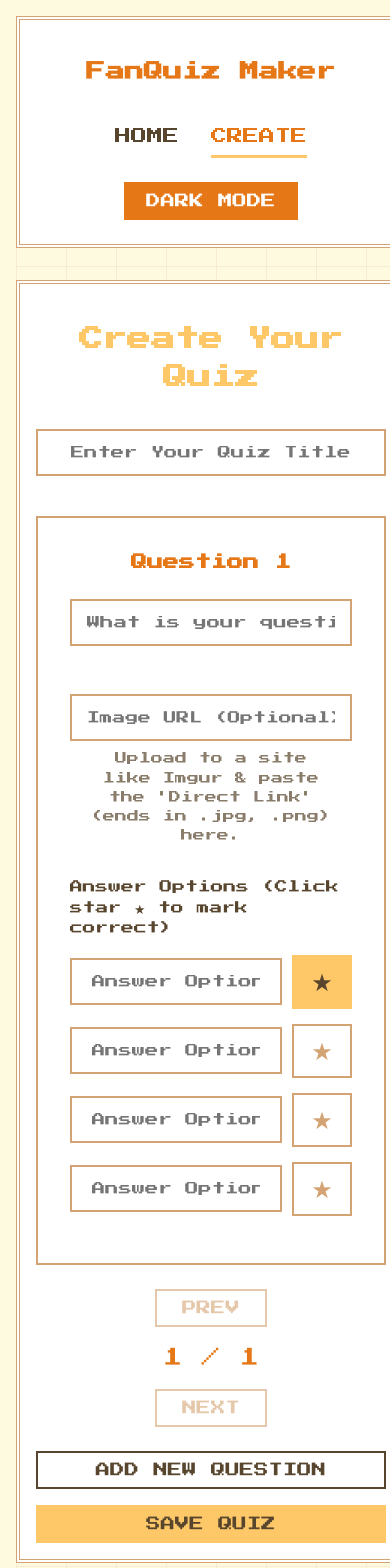
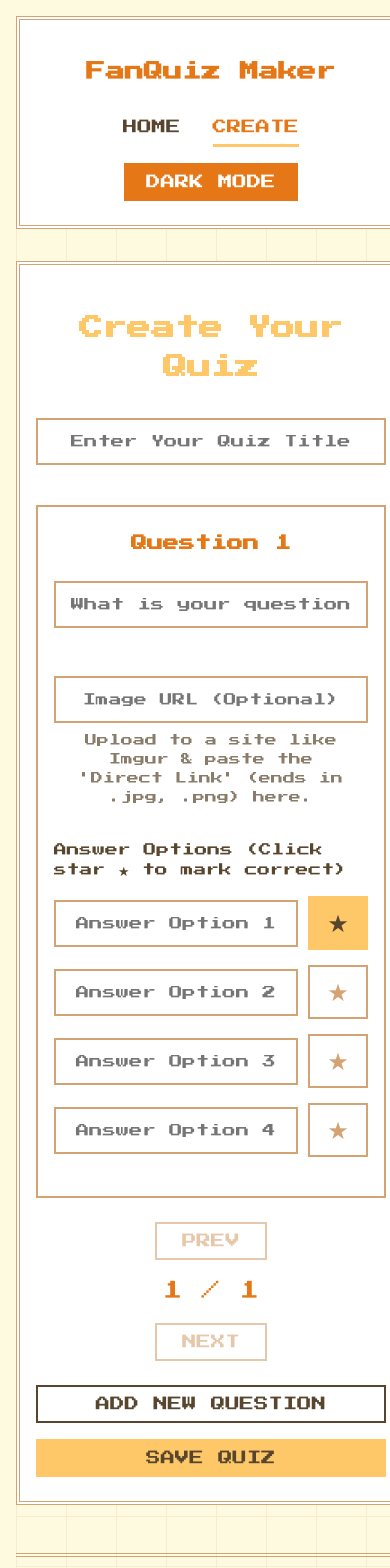
Before and after one commit to IsherfG/fun-quiz, a React (Vite) app: page /create in a window 390 px wide. Shown: the top 1568 px of the page. Built offline with nearby package versions, Linux system fonts and the light colour scheme; no server answers.

Commit message:
Mobile UI Fixed

```diff
--- a/src/App.css
+++ b/src/App.css
@@ -1,86 +1,25 @@
 /* src/App.css */
 
-.app-wrapper {
-  position: relative;
-  overflow: hidden;
-}
-.app-content-wrapper {
-  position: relative;
-  z-index: 2;
-}
+.app-wrapper { position: relative; overflow: hidden; }
+.app-content-wrapper { position: relative; z-index: 2; }
 
-/* --- NEW: Styles for the Retro Grid Background --- */
-.background-grid {
-  width: 100%;
-  height: 100%;
-  position: absolute;
-  top: 0;
-  left: 0;
-  z-index: 1;
+/* --- Grid Background --- */
+.background-grid { width: 100%; height: 100%; position: absolute; top: 0; left: 0; z-index: 1; background-size: 50px 50px; background-image: linear-gradient(to right, var(--border-color) 1px, transparent 1px), linear-gradient(to bottom, var(--border-color) 1px, transparent 1px); opacity: 0.15; transition: opacity 0.3s; }
+.theme-dark .background-grid { opacity: 0.3; transform: perspective(400px) rotateX(50deg); }
 
-  /* Create a grid using CSS gradients */
-  background-size: 50px 50px;
-  background-image:
-    linear-gradient(to right, var(--border-color) 1px, transparent 1px),
-    linear-gradient(to bottom, var(--border-color) 1px, transparent 1px);
+/* --- Header --- */
+.app-header { background-color: var(--card-bg); border: 4px double var(--border-color); padding: 1rem 2rem; margin-bottom: 2rem; display: flex; justify-content: space-between; align-items: center; }
+.app-title { font-size: 1.5rem; color: var(--secondary-accent); }
+.app-nav a { color: var(--text-color); text-decoration: none; font-size: 1rem; margin-left: 2rem; padding-bottom: 5px; border-bottom: 3px solid transparent; }
+.app-nav a:hover { color: var(--secondary-accent); }
+.app-nav a.active { color: var(--secondary-accent); border-bottom-color: var(--primary-accent); }
+.theme-toggle-button { background: var(--secondary-accent); color: var(--button-text-color); border: 2px solid var(--secondary-accent); white-space: nowrap; }
 
-  /* Make it very subtle in the light theme */
-  opacity: 0.15;
-  transition: opacity 0.3s;
-}
+/* --- Main Content Area --- */
+.app-content { background-color: var(--card-bg); border: 4px double var(--border-color); padding: 2rem; }
 
-/* Make the grid glow and add perspective in the dark theme */
-.theme-dark .background-grid {
-  opacity: 0.3;
-  /* This creates the cool 3D perspective effect */
-  transform: perspective(400px) rotateX(50deg);
-}
-/* --- End of New Styles --- */
-
-
-/* Header */
-.app-header {
-  background-color: var(--card-bg);
-  border: 4px double var(--border-color);
-  padding: 1rem 2rem;
-  margin-bottom: 2rem;
-  display: flex;
-  justify-content: space-between;
-  align-items: center;
-}
-.app-title {
-  font-size: 1.5rem;
-  color: var(--secondary-accent);
-}
-.app-nav a {
-  color: var(--text-color);
-  text-decoration: none;
-  font-size: 1rem;
-  margin-left: 2rem;
-  padding-bottom: 5px;
-  border-bottom: 3px solid transparent;
-}
-.app-nav a:hover {
-  color: var(--secondary-accent);
-}
-.app-nav a.active {
-  color: var(--secondary-accent);
-  border-bottom-color: var(--primary-accent);
-}
-.theme-toggle-button {
-  background: var(--secondary-accent);
-  color: var(--button-text-color);
-  border: 2px solid var(--secondary-accent);
-}
-
-/* Main Content Area */
-.app-content {
-  background-color: var(--card-bg);
-  border: 4px double var(--border-color);
-  padding: 2rem;
-}
-
-/* Media Queries */
+/* --- Media Queries for Responsiveness --- */
+/* Tablet */
 @media (max-width: 768px) {
   .app-header {
     flex-direction: column;
@@ -95,7 +34,11 @@
   }
   .app-nav a { margin-left: 0; }
 }
+
+/* Mobile */
 @media (max-width: 480px) {
-  .app-title { font-size: 1.2rem; }
-  .app-content { padding: 1rem; }
+  .app-header { gap: 1rem; }
+  .app-title { font-size: 1.2rem; text-align: center; }
+  .app-content { padding: 1.5rem 1rem; }
+  .app-nav a { font-size: 0.9rem; }
 }
--- a/src/components/QuizBuilder.css
+++ b/src/components/QuizBuilder.css
@@ -1,203 +1,41 @@
 /* src/components/QuizBuilder.css */
 
-.quiz-builder h2 {
-  font-size: 1.5rem;
-  color: var(--primary-accent);
-  text-align: center;
-  margin-bottom: 2rem;
+.quiz-builder h2 { font-size: 1.5rem; color: var(--primary-accent); text-align: center; margin-bottom: 2rem; }
+.quiz-title-input { display: block; margin: 0 auto 2.5rem auto; max-width: 70%; text-align: center; }
+.question-card { border: 2px solid var(--border-color); padding: 2rem; }
+.question-card > input { margin-bottom: 2rem; }
+.question-card h4 { color: var(--secondary-accent); margin-top: 0; margin-bottom: 1.5rem; text-align: center; }
+.question-card label { display: block; margin-bottom: 1rem; font-size: 0.8rem; text-align: left; }
+.image-url-input { margin-top: 1rem; margin-bottom: 2rem; text-align: center; font-size: 0.8rem; }
+.helper-text { font-size: 0.75rem; text-align: center; opacity: 0.7; margin: -1.5rem 0 2rem 0; padding: 0 1rem; }
+.answer-option-wrapper input { padding: 15px 20px; }
+.options-container { display: flex; flex-direction: column; gap: 15px; margin-bottom: 15px; }
+.answer-option-wrapper { display: flex; align-items: center; gap: 10px; }
+.answer-option-wrapper input { flex-grow: 1; }
+.correct-answer-btn { padding: 10px; font-size: 1.5rem; background: transparent; border: 2px solid var(--border-color); color: var(--border-color); width: 60px; flex-shrink: 0; }
+.correct-answer-btn.selected { background: var(--primary-accent); color: var(--text-color); border-color: var(--primary-accent); }
+.correct-answer-btn:hover:not(.selected) { background: var(--bg-color); }
+.question-navigation { display: flex; justify-content: space-between; align-items: center; margin: 1.5rem 0; }
+.question-navigation button { background: transparent; color: var(--text-color); border: 2px solid var(--text-color); padding: 10px 25px; }
+.question-navigation button:hover:not(:disabled) { background: var(--text-color); color: var(--card-bg); }
+.question-navigation button:disabled { border-color: var(--border-color); color: var(--border-color); cursor: not-allowed; opacity: 0.6; }
+.question-progress { font-size: 1.2rem; color: var(--secondary-accent); }
+.builder-buttons { display: flex; justify-content: space-between; margin-top: 1rem; }
+.builder-buttons button { background: transparent; color: var(--text-color); border: 2px solid var(--text-color); }
+.builder-buttons button:hover { background: var(--text-color); color: var(--card-bg); }
+.save-button { background: var(--primary-accent) !important; color: var(--text-color) !important; border-color: var(--primary-accent) !important; }
+.save-button:hover { background: transparent !important; color: var(--primary-accent) !important; }
+.generated-url-container { margin-top: 2.5rem; padding: 1.5rem; border: 2px dashed var(--primary-accent); text-align: center; }
+.generated-url-container h4 { color: var(--secondary-accent); }
+.url-display { display: flex; gap: 10px; margin-top: 1rem; }
+.url-display button { background: var(--secondary-accent); color: var(--button-text-color); border: 2px solid var(--secondary-accent); }
+.url-display button:hover { background: transparent; color: var(--secondary-accent); }
+
+/* --- Media Queries for Mobile Responsiveness --- */
+@media (max-width: 480px) {
+  .quiz-title-input { max-width: 100%; }
+  .question-card { padding: 1.5rem 1rem; }
+  .question-navigation { flex-direction: column; gap: 1rem; }
+  .builder-buttons { flex-direction: column; gap: 1rem; }
+  .url-display { flex-direction: column; }
 }
-
-/* --- Refinements for Spacing and Alignment --- */
-
-.quiz-title-input {
-  /* Center the title input and give it a max-width */
-  display: block;
-  margin: 0 auto 2.5rem auto; /* More margin at the bottom */
-  max-width: 70%;
-  text-align: center;
-}
-
-.question-card {
-  border: 2px solid var(--border-color);
-  padding: 2rem; /* Increased padding for more internal space */
-}
-
-/* Add more space below the main question input */
-.question-card > input {
-  margin-bottom: 2rem;
-}
-
-.question-card h4 {
-  color: var(--secondary-accent);
-  margin-top: 0;
-  margin-bottom: 1.5rem;
-  text-align: center;
-}
-
-.question-card label {
-  display: block;
-  margin-bottom: 1rem; /* More space below the label */
-  font-size: 0.8rem;
-  text-align: left; /* Align the label to the left for a cleaner look */
-}
-
-/* Give the text inside the inputs more breathing room */
-.answer-option-wrapper input {
-  padding: 15px 20px;
-}
-/* --- End of Refinements --- */
-
-.options-container {
-  display: flex;
-  flex-direction: column;
-  gap: 15px;
-  margin-bottom: 15px;
-}
-
-.answer-option-wrapper {
-  display: flex;
-  align-items: center;
-  gap: 10px;
-}
-
-.answer-option-wrapper input {
-  flex-grow: 1;
-}
-
-.correct-answer-btn {
-  padding: 10px;
-  font-size: 1.5rem;
-  background: transparent;
-  border: 2px solid var(--border-color);
-  color: var(--border-color);
-  width: 60px;
-  flex-shrink: 0;
-}
-
-.correct-answer-btn.selected {
-  background: var(--primary-accent);
-  color: var(--text-color);
-  border-color: var(--primary-accent);
-}
-
-.correct-answer-btn:hover:not(.selected) {
-  background: var(--bg-color);
-}
-
-.question-navigation {
-  display: flex;
-  justify-content: space-between;
-  align-items: center;
-  margin: 1.5rem 0;
-}
-
-.question-navigation button {
-  background: transparent;
-  color: var(--text-color);
-  border: 2px solid var(--text-color);
-  padding: 10px 25px;
-}
-
-.question-navigation button:hover:not(:disabled) {
-  background: var(--text-color);
-  color: var(--card-bg);
-}
-
-.question-navigation button:disabled {
-  border-color: var(--border-color);
-  color: var(--border-color);
-  cursor: not-allowed;
-  opacity: 0.6;
-}
-
-.question-progress {
-  font-size: 1.2rem;
-  color: var(--secondary-accent);
-}
-
-.builder-buttons {
-  display: flex;
-  justify-content: space-between;
-  margin-top: 1rem;
-}
-
-.builder-buttons button {
-  background: transparent;
-  color: var(--text-color);
-  border: 2px solid var(--text-color);
-}
-
-.builder-buttons button:hover {
-  background: var(--text-color);
-  color: var(--card-bg);
-}
-
-.save-button {
-  background: var(--primary-accent) !important;
-  color: var(--text-color) !important;
-  border-color: var(--primary-accent) !important;
-}
-
-.save-button:hover {
-  background: transparent !important;
-  color: var(--primary-accent) !important;
-}
-
-.generated-url-container {
-  margin-top: 2.5rem;
-  padding: 1.5rem;
-  border: 2px dashed var(--primary-accent);
-  text-align: center;
-}
-
-.generated-url-container h4 {
-  color: var(--secondary-accent);
-}
-
-.url-display {
-  display: flex;
-  gap: 10px;
-  margin-top: 1rem;
-}
-
-.url-display button {
-  background: var(--secondary-accent);
-  color: var(--button-text-color);
-  border: 2px solid var(--secondary-accent);
-}
-
-.url-display button:hover {
-  background: transparent;
-  color: var(--secondary-accent);
-}
-
-/* Media Queries */
-@media (max-width: 480px) {
-  .question-navigation {
-    flex-direction: column;
-    gap: 1rem;
-  }
-  .builder-buttons {
-    flex-direction: column;
-    gap: 1rem;
-  }
-  .url-display {
-    flex-direction: column;
-  }
-  .quiz-title-input {
-    max-width: 100%; /* Full width on mobile */
-  }
-}
-.image-url-input {
-  margin-top: 1rem;
-  margin-bottom: 2rem;
-  text-align: center;
-  font-size: 0.8rem;
-}
-.helper-text {
-  font-size: 0.75rem;
-  text-align: center;
-  opacity: 0.7;
-  margin: -1.5rem 0 2rem 0; /* Use negative margin to pull it closer to the input */
-  padding: 0 1rem;
-}
```
Also changed, not shown: src/components/Home.css (+11 -62 lines), src/components/TakeQuiz.css (+24 -78 lines).
